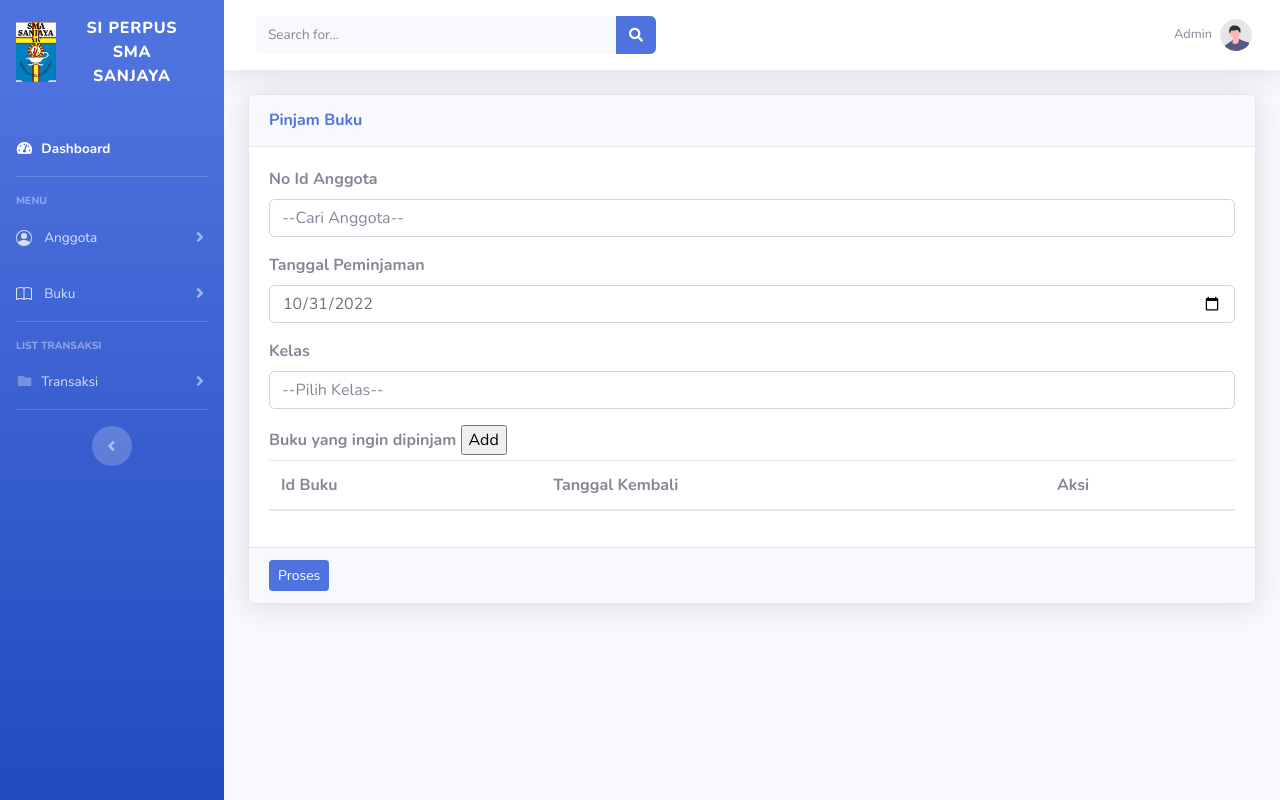
After one commit to vsh2607/is_library, a CodeIgniter app: page /database/peminjaman in a window 1280 px wide. The commit adds this page. Run offline with CodeIgniter, Linux system fonts and the light colour scheme; a user stored in the database is signed in; data comes from the database, SQL or seed files in the repository; tables that the repository leaves empty hold one stand-in row (values such as "Sample post"); lists and menus that the app fills with data are empty.

Commit message:
added transaksi

```diff
--- a/application/controllers/Anggota.php
+++ b/application/controllers/Anggota.php
@@ -8,6 +8,10 @@ class Anggota extends CI_Controller
         parent::__construct();
         $this->load->library('form_validation');
         $this->load->model('AnggotaModel');
+    }
+
+    public function coba(){
+        $this->load->view('transaksi/test');
     }
 
     private function userData()
--- /dev/null
+++ b/application/controllers/Peminjaman.php
@@ -0,0 +1,42 @@
+<?php
+
+class Peminjaman extends CI_Controller
+{
+
+    public function __construct()
+    {
+        parent::__construct();
+        $this->load->model('PeminjamanModel');
+        $this->load->model('AnggotaModel');
+        $this->load->model('BukuModel');
+    }
+
+
+    public function userData()
+    {
+        $data['staff'] = $this->db->get_where('staff', ['st_username' => $this->session->userdata('st_username')])->row_array();
+        return $data['staff'];
+    }
+
+    public function index()
+    {
+        $data['staff'] = $this->userData();
+        $data['title'] = 'Menu Perpus Sanjaya';
+        $data['date_now'] = $this->PeminjamanModel->dateNow();
+
+        if ($data['staff'] === null) {
+            $this->session->set_flashdata('message', '<div class="alert alert-danger" role="alert">
+            Login terlebih dahulu!
+            </div>');
+
+            redirect('auth');
+        } else {
+
+            $data['data_anggota'] = $this->AnggotaModel->getAllData();
+            $data['data_buku_nonpaket'] = $this->BukuModel-> getAllNonPaket();
+            $this->load->view('templates/menu_header', $data);
+            $this->load->view('transaksi/peminjaman', $data);
+            $this->load->view('templates/menu_footer');
+        }
+    }
+}
--- a/application/db/script.sql
+++ b/application/db/script.sql
@@ -64,6 +64,8 @@ create table transaksi(
   tr_kode int not null primary key auto_increment,
   tr_tgl_pinjam date,
   agt_kode int,
+  tr_kelas_peminjam enum('X', 'XI', 'XII'),
+  tr_created int,
   foreign key (agt_kode) references anggota (agt_kode)
 
 );
--- /dev/null
+++ b/application/models/PeminjamanModel.php
@@ -0,0 +1,10 @@
+<?php
+
+class PeminjamanModel extends CI_Model{
+
+
+
+    public function dateNow(){
+        return date('Y-m-d');
+    }
+}
--- a/application/views/templates/menu_header.php
+++ b/application/views/templates/menu_header.php
@@ -129,7 +129,7 @@
                 <div id="collapsePages" class="collapse" aria-labelledby="headingPages" data-parent="#accordionSidebar">
                     <div class="bg-white py-2 collapse-inner rounded">
                         <h6 class="collapse-header">Menu Transaksi</h6>
-                        <a class="collapse-item" href="login.html">Peminjaman</a>
+                        <a class="collapse-item" href="<?=base_url()?>peminjaman">Peminjaman</a>
                         <a class="collapse-item" href="register.html">Pengembalian</a>
                     </div>
                 </div>
--- /dev/null
+++ b/application/views/transaksi/peminjaman.php
@@ -0,0 +1,138 @@
+<!-- Begin Page Content -->
+<div class="container-fluid">
+
+    <div class="row">
+        <div class="col-12">
+            <div class="card shadow mb-4">
+                <div class="card-header py-3">
+                    <div class="row">
+                        <div class="col-5">
+                            <h6 class="m-0 font-weight-bold text-primary">Pinjam Buku</h6>
+
+                        </div>
+                        <div class="col-3"></div>
+                        <div class="col-4">
+
+                        </div>
+                    </div>
+                </div>
+
+                <form action="" method="POST">
+
+
+
+                    <div class="card-body">
+
+                        <div class="form-group">
+                            <label for="agt_nama"><strong>No Id Anggota</strong></label>
+                            <input list="anggota" class="form-control" name="agt_nama" id="agt_nama" placeholder="--Cari Anggota--">
+
+                            <datalist id="anggota">
+                                <?php foreach ($data_anggota as $da) : ?>
+                                    <option value="<?= $da['agt_no_id'] ?>"><?= $da['agt_nama'] ?></option>
+                                <?php endforeach; ?>
+                            </datalist>
+                        </div>
+
+
+
+                        <div class="form-group">
+                            <label for="tr_tgl_pinjam"><strong>Tanggal Peminjaman</strong></label>
+                            <input type="date" value="<?= $date_now ?>" class="form-control" name="tr_tgl_pinjam" id="tr_tgl_pinjam">
+                        </div>
+
+                        <div class="form-group">
+                            <label for="tr_kelas_peminjam"><strong>Kelas</strong></label>
+                            <input list="kelas" class="form-control" name="tr_kelas_peminjam" placeholder="--Pilih Kelas--">
+                            <datalist id="kelas">
+                                <option value="X">X</option>
+                                <option value="XI">XI</option>
+                                <option value="XII">XII</option>
+                            </datalist>
+                        </div>
+
+                        <?php
+
+
+                        $q1 = "<?php foreach($" . "data_buku_nonpaket as $" . "db):?>";
+
+
+                        $q4 = "<?php endforeach;?>";
+
+                        ?>
+                        <!-- <tr><td><input type="text" class="form-control"></td><td><input type="date" class="form-control"></td><td><button class="btn btn-sm btn-danger"><svg xmlns="http://www.w3.org/2000/svg" width="16" height="16" fill="currentColor" class="bi bi-x-circle-fill" viewBox="0 0 16 16"><path d="M16 8A8 8 0 1 1 0 8a8 8 0 0 1 16 0zM5.354 4.646a.5.5 0 1 0-.708.708L7.293 8l-2.647 2.646a.5.5 0 0 0 .708.708L8 8.707l2.646 2.647a.5.5 0 0 0 .708-.708L8.707 8l2.647-2.646a.5.5 0 0 0-.708-.708L8 7.293 5.354 4.646z" /></svg></button></td></tr> -->
+                        <script>
+                            function deleterow(el) {
+                                $(el).closest('tr').remove();
+                            }
+
+                            function AddData() {
+                                var rows = "";
+                                rows += "<tr><td><input list='buku' placeholder='--Pilih Buku--' class='form-control' name='bnp_id' id='bnp_id'>" + "<?php foreach ($data_buku_nonpaket as $db) : ?>" + "<datalist id='buku'><option value='" + "<?= $db['bnp_id'] ?>" + "'>" + "<?= $db['bnp_judul_buku'] ?>" + "</option></datalist>" + "<?php endforeach; ?>" + "</td><td><input type='date' class='form-control' name='dt_tgl_kembali' id='dt_tgl_kembali'></td><td><button onclick = deleterow(this)>Delete</button></td></tr>"
+                                $(rows).appendTo("#list tbody");
+                            }
+                        </script>
+                        <label for=""><strong>Buku yang ingin dipinjam </strong></label>
+                        <input id="button" type="button" value="Add" onclick="AddData()">
+                        <div class="table-responsive">
+                            <table id="list" class="table center">
+                                <thead>
+                                    <tr>
+                                        <th>Id Buku</th>
+                                        <th>Tanggal Kembali</th>
+                                        <th>Aksi</th>
+                                    </tr>
+                                </thead>
+                                <tbody>
+
+                                </tbody>
+                            </table>
+                        </div>
+
+
+                    </div>
+
+
+
+
+                    <div class="card-footer">
+                        <button type="submit" class="btn btn-primary btn-sm">
+                            Proses
+                        </button>
+                    </div>
+                </form>
+
+            </div>
+        </div>
+        <!--
+        <div class="col-6">
+            <div class="card shadow mb-4">
+                <div class="card-header py-3">
+                    <div class="row">
+                        <div class="col-5">
+                            <h6 class="m-0 font-weight-bold text-primary">List Peminjaman Buku</h6>
+                        </div>
+                        <div class="col-2"></div>
+                        <div class="col-5">
+                            <div class="input-group">
+                                <input type="text" class="form-control" id="myInput" onkeyup="myFunction()" placeholder="Cari Peminjaman...">
+                            </div>
+                        </div>
+                    </div>
+                </div>
+
+
+
+                <div class="card-body">
+
+                </div>
+            </div>
+        </div> -->
+    </div>
+
+
+
+
+
+
+</div>
```
Also changed, not shown: application/views/anggota/list.php (+17 -10 lines), application/views/transaksi/test.php (added, +16 -0 lines), application/views/transaksi/pengembalian.php (added), assets/images/anggota/item-221101-76a0b79813.png (deleted), assets/images/anggota/item-221106-68bbe94965.jpg (added), assets/images/anggota/item-221106-cd0e7c0da1.jpg (added).
